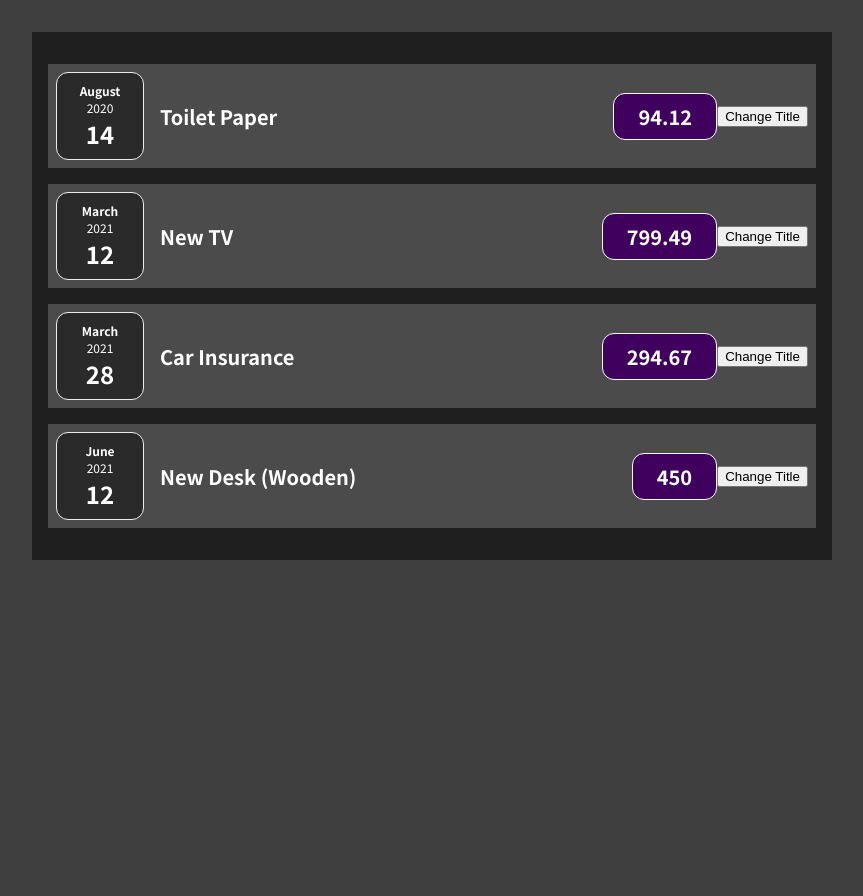
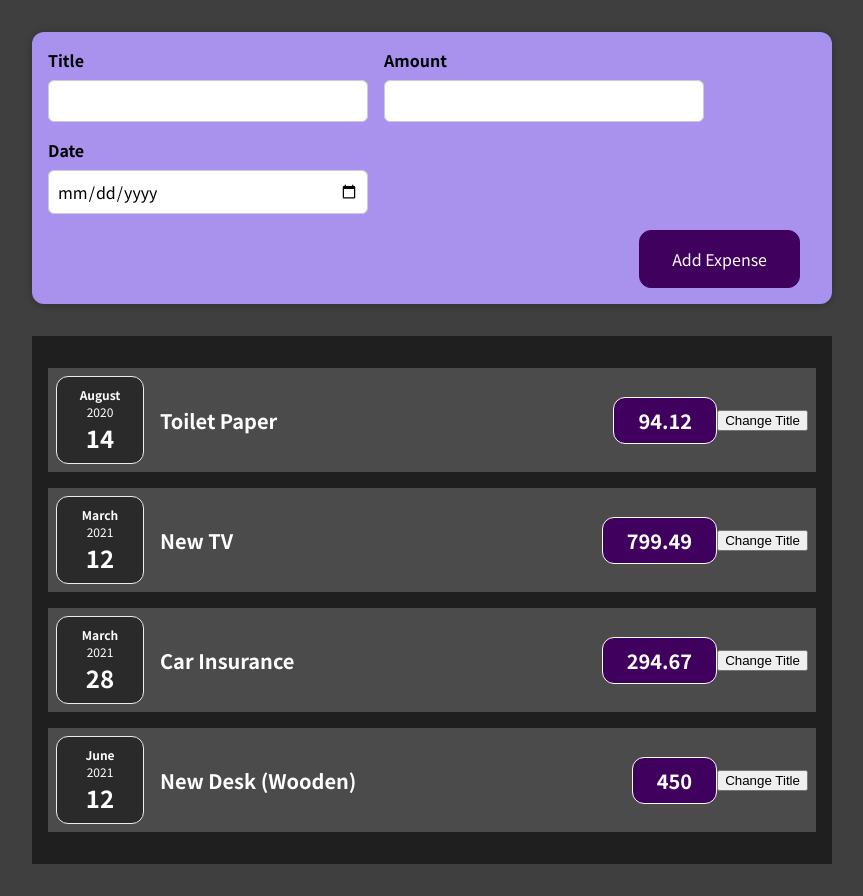
Before and after one commit to IraDjaja/React, a React (Create React App) app: page / in a window 1280 px wide. Shown: the whole page, without its empty margins (208-1071 px from the left). Before the commit the page ends 800 px from the top, so only its background shows below. Built offline with nearby package versions, Linux system fonts and the light colour scheme.

Commit message:
:sparkles: Add component NewExpense

```diff
--- a/src/App.js
+++ b/src/App.js
@@ -1,4 +1,5 @@
 import Expenses from "./components/Expenses/Expenses";
+import NewExpense from "./components/NewExpense/NewExpense";
 
 const App = () => {
   const expenses = [
@@ -22,7 +23,18 @@
       date: new Date(2021, 5, 12),
     },
   ];
-  return <Expenses expenses={expenses} />;
+
+  const addExpenseHandler = (expense) => {
+    console.log("App.js");
+    console.log(expense);
+  };
+
+  return (
+    <div>
+      <NewExpense onAddExpense={addExpenseHandler} />
+      <Expenses expenses={expenses} />
+    </div>
+  );
 };
 
 export default App;
--- /dev/null
+++ b/src/components/NewExpense/ExpenseForm.css
@@ -0,0 +1,26 @@
+.new-expense__controls {
+  display: flex;
+  flex-wrap: wrap;
+  gap: 1rem;
+  margin-bottom: 1rem;
+  text-align: left;
+}
+
+.new-expense__control label {
+  font-weight: bold;
+  margin-bottom: 0.5rem;
+  display: block;
+}
+
+.new-expense__control input {
+  font: inherit;
+  padding: 0.5rem;
+  border-radius: 6px;
+  border: 1px solid #ccc;
+  width: 20rem;
+  max-width: 100%;
+}
+
+.new-expense__actions {
+  text-align: right;
+}
--- /dev/null
+++ b/src/components/NewExpense/ExpenseForm.js
@@ -0,0 +1,74 @@
+import { useState } from "react";
+import "./ExpenseForm.css";
+
+const ExpenseForm = (props) => {
+  const [title, setTitle] = useState("");
+  const [amount, setAmount] = useState("");
+  const [date, setDate] = useState("");
+  useState({
+    title: "",
+    amount: "",
+    date: "",
+  });
+
+  const titleChangeHandler = (event) => {
+    setTitle(event.target.value);
+  };
+
+  const amountChangeHandler = (event) => {
+    setAmount(event.target.value);
+  };
+
+  const dateChangeHandler = (event) => {
+    setDate(event.target.value);
+  };
+
+  const submitHandler = (event) => {
+    event.preventDefault();
+    const expense = {
+      title: title,
+      amount: amount,
+      date: new Date(date),
+    };
+    props.onSaveExpense(expense);
+    setTitle("");
+    setAmount("");
+    setDate("");
+  };
+
+  return (
+    <form onSubmit={submitHandler}>
+      <div className="new-expense__controls">
+        <div className="new-expense__control">
+          <label>Title</label>
+          <input type="text" value={title} onChange={titleChangeHandler} />
+        </div>
+        <div className="new-expense__control">
+          <label>Amount</label>
+          <input
+            type="number"
+            min="0.01"
+            step="0.01"
+            value={amount}
+            onChange={amountChangeHandler}
+          />
+        </div>
+        <div className="new-expense__control">
+          <label>Date</label>
+          <input
+            type="date"
+            min="2019-01-01"
+            max="2022-12-31"
+            value={date}
+            onChange={dateChangeHandler}
+          />
+        </div>
+      </div>
+      <div className="new-expense__actions">
+        <button type="submit">Add Expense</button>
+      </div>
+    </form>
+  );
+};
+
+export default ExpenseForm;
--- /dev/null
+++ b/src/components/NewExpense/NewExpense.css
@@ -0,0 +1,38 @@
+.new-expense {
+  background-color: #a892ee;
+  padding: 1rem;
+  margin: 2rem auto;
+  width: 50rem;
+  max-width: 95%;
+  border-radius: 12px;
+  text-align: center;
+  box-shadow: 0 1px 8px rgba(0, 0, 0, 0.25);
+}
+
+.new-expense button {
+  font: inherit;
+  cursor: pointer;
+  padding: 1rem 2rem;
+  border: 1px solid #40005d;
+  background-color: #40005d;
+  color: white;
+  border-radius: 12px;
+  margin-right: 1rem;
+}
+
+.new-expense button:hover,
+.new-expense button:active {
+  background-color: #510674;
+  border-color: #510674;
+}
+
+.new-expense button.alternative {
+  color: #220131;
+  border-color: transparent;
+  background-color: transparent;
+}
+
+.new-expense button.alternative:hover,
+.new-expense button.alternative:active {
+  background-color: #ddb3f8;
+}
--- /dev/null
+++ b/src/components/NewExpense/NewExpense.js
@@ -0,0 +1,20 @@
+import "./NewExpense.css";
+import ExpenseForm from "./ExpenseForm";
+
+const newExpense = (props) => {
+  const saveExpenseHandler = (expense) => {
+    const expenseData = {
+      ...expense,
+      id: Math.random().toString(),
+    };
+    props.onAddExpense(expenseData);
+  };
+
+  return (
+    <div className="new-expense">
+      <ExpenseForm onSaveExpense={saveExpenseHandler} />
+    </div>
+  );
+};
+
+export default newExpense;
```
